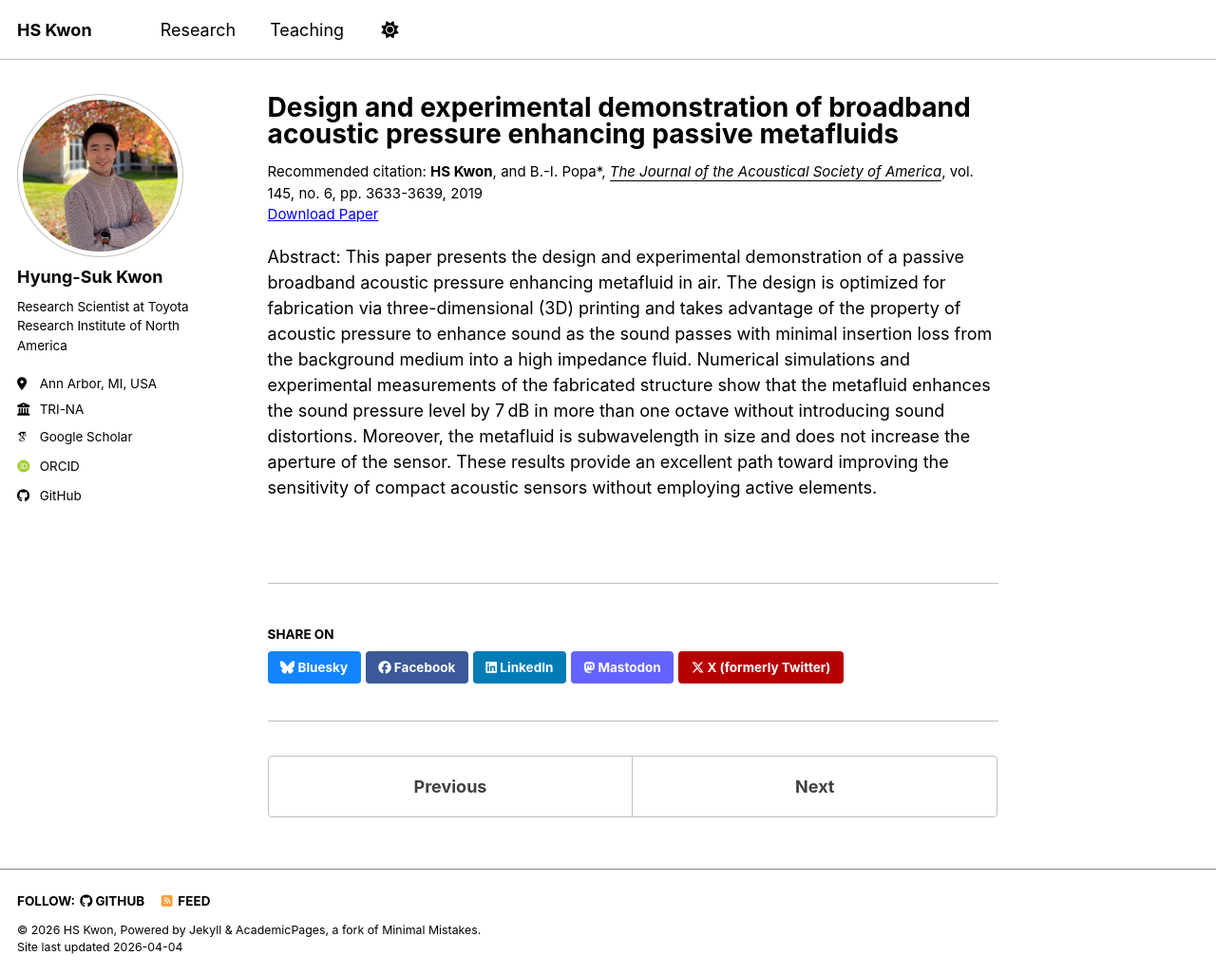
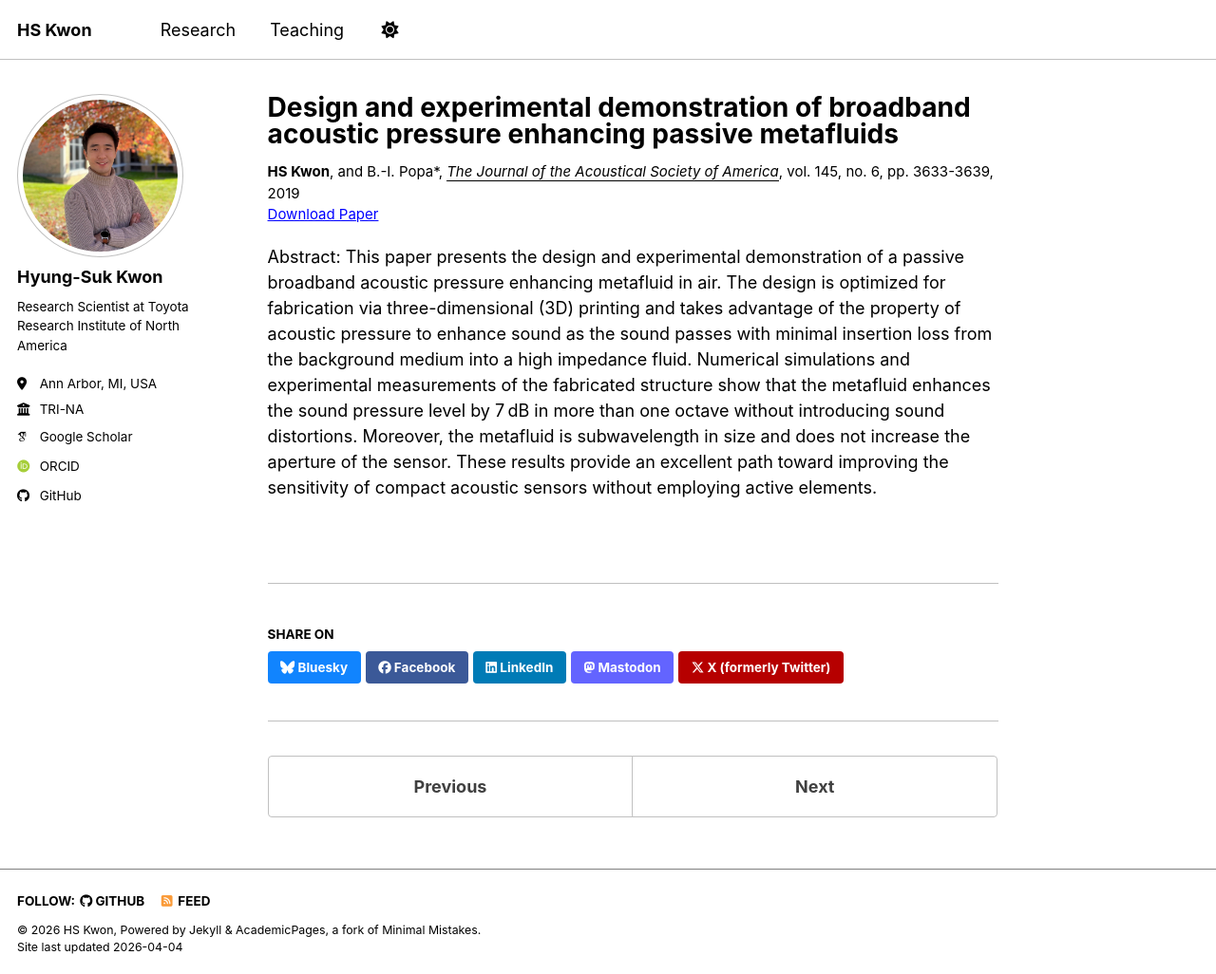
Before and after one commit to Kwon-HyungSuk/kwon-hyungsuk.github.io, a Jekyll site: the page built from _publications/2019-6-20-JASA.md, in a window 1280 px wide and 1026 px high. Shown: the whole window at 95% size. Built offline with Jekyll 4.4.1, drawn with Linux system fonts in a browser that asks for light colours; some web fonts are replaced; a script bundle is joined from its source files by our own code; library files that are not in the unit come from our copies.

Commit message:
Update single.html

```diff
--- a/_layouts/single.html
+++ b/_layouts/single.html
@@ -37,7 +37,7 @@
         {% if page.collection == 'teaching' %}
           <p> {{ page.type }}, <i>{{ page.venue }}</i>, {{ page.date | default: "1900-01-01" | date: "%Y" }} </p>
         {% elsif page.collection == 'publications' %}
-          <p style="font-size: smaller">Recommended citation: {{ page.citation }}<br /><a href="{{ page.paperurl }}" target="_blank">Download Paper</a></p>
+          <p style="font-size: smaller">{{ page.citation }}<br /><a href="{{ page.paperurl }}" target="_blank">Download Paper</a></p>
         {% elsif page.venue and page.date %}
           <p>Published in <i>{{ page.venue }}</i>, {{ page.date | default: "1900-01-01" | date: "%Y" }} </p>
         {% elsif page.date %}
```
